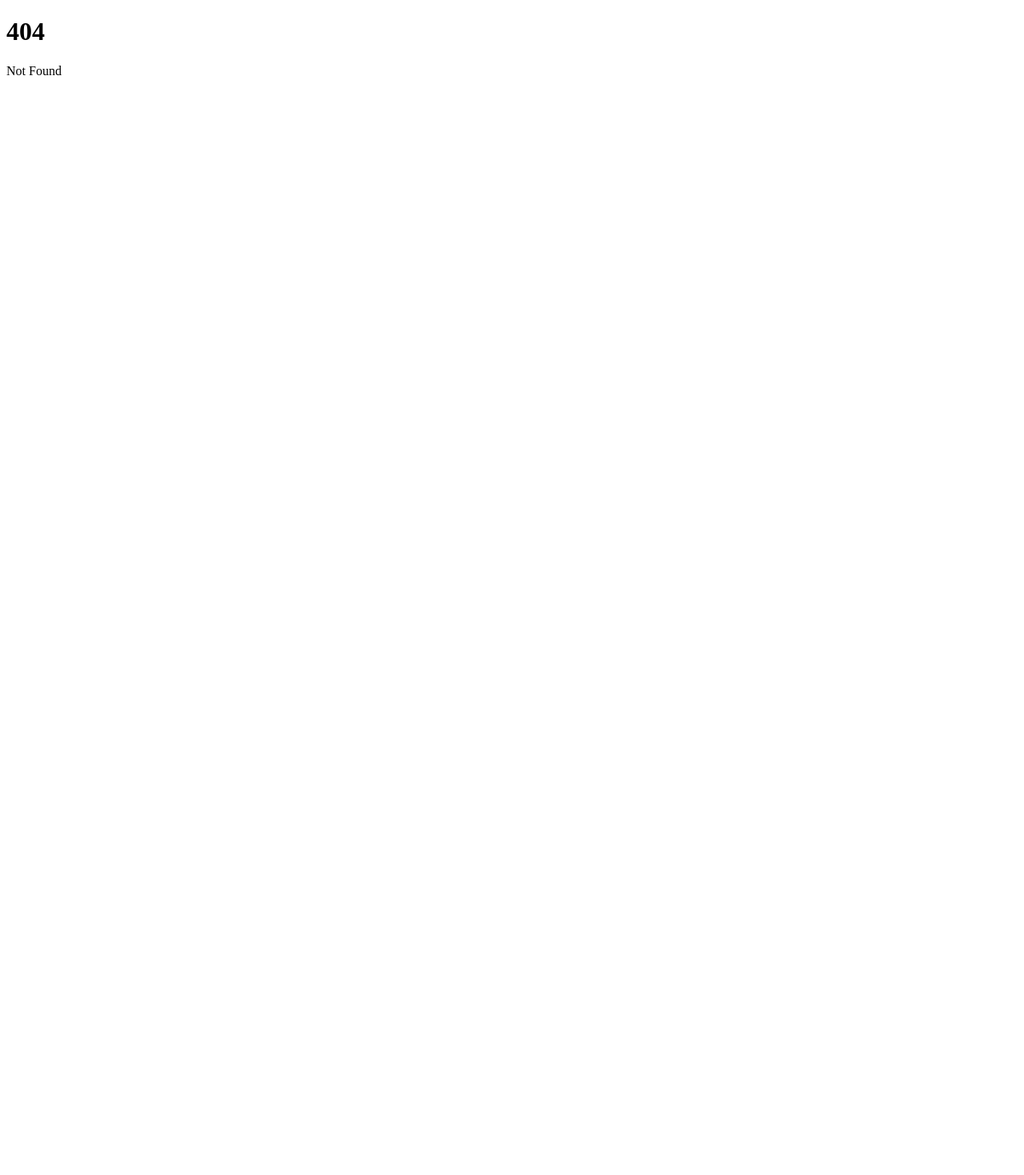
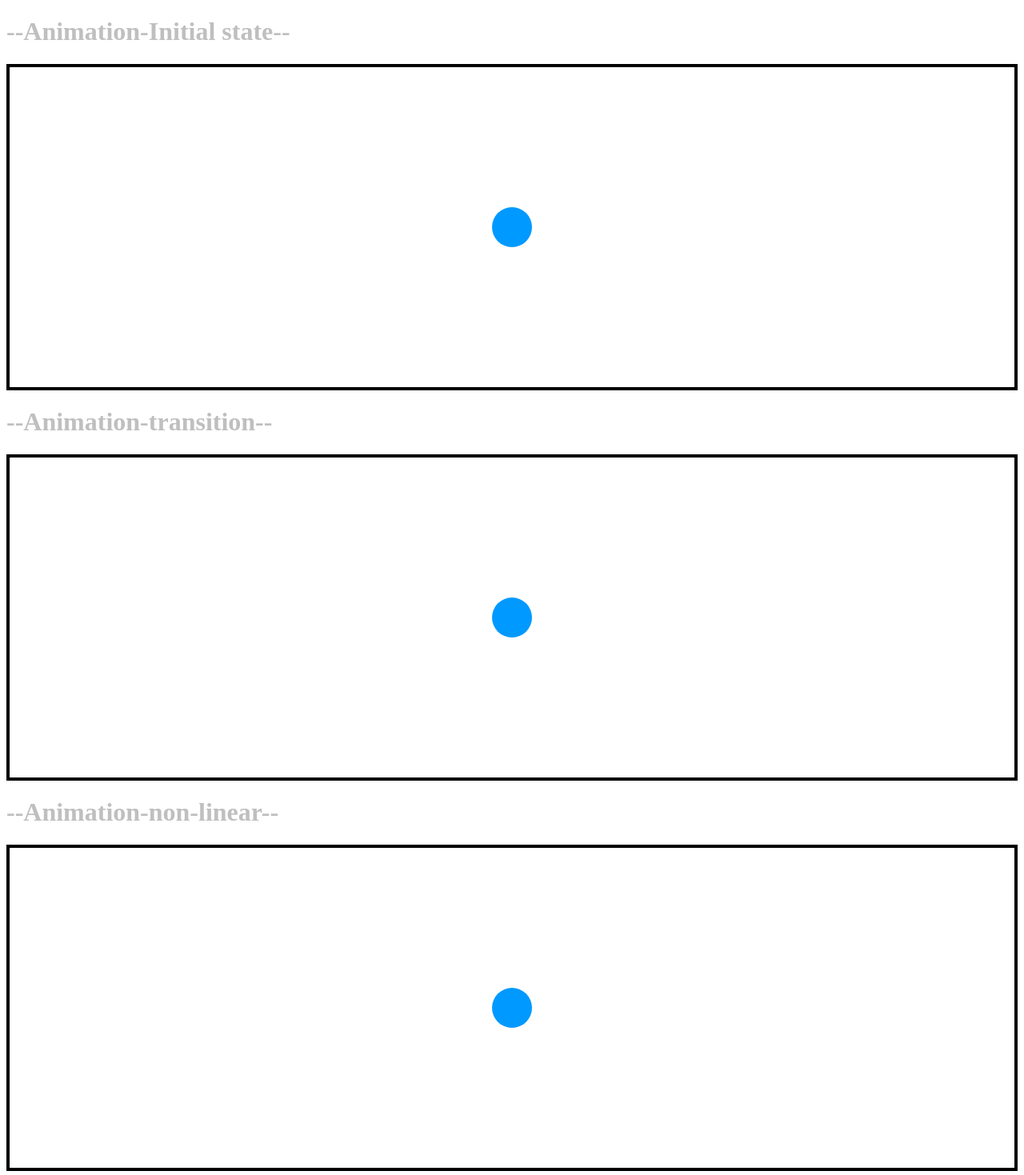
Before and after one commit to ccalobeto/tutorial-svelte, a SvelteKit app: page /animations in a window 1280 px wide. Before the commit this address had no page. Shown: the top 1469 px of the page at 80% size. Before the commit the page ends 800 px from the top, so only its background shows below. Built offline with nearby package versions, Linux system fonts and the light colour scheme.

Commit message:
7.1 Transitions

```diff
--- /dev/null
+++ b/src/routes/animations/+page.svelte
@@ -0,0 +1,87 @@
+<h1>--Animation-Initial state--</h1>
+<section>
+	<div class="pulser"></div>
+</section>
+
+<h1>--Animation-transition--</h1>
+<section class="section-transition">
+	<div class="pulser-transition"></div>
+</section>
+
+<h1>--Animation-non-linear--</h1>
+<section class="section-non-linear">
+	<div class="pulser-non-linear"></div>
+</section>
+
+<style>
+	/*Non linear*/
+	div.pulser-non-linear {
+		width: 50px;
+		height: 50px;
+		background-color: #09f;
+		border-radius: 50%;
+		position: relative;
+		transition-duration: 2s;
+		transition-property: background, scale;
+		transition-timing-function: ease-in-out;
+	}
+
+	div.pulser-non-linear:hover {
+		scale: 2;
+		background: purple;
+		box-shadow: 0 0 10px 10px purple;
+	}
+
+	.section-non-linear {
+		display: grid;
+		place-content: center;
+		min-height: 50vh;
+		border: 4px solid #000;
+	}
+	/*Transition*/
+	div.pulser-transition {
+		width: 50px;
+		height: 50px;
+		background-color: #09f;
+		border-radius: 50%;
+		position: relative;
+		transition-duration: 2s;
+	}
+
+	div.pulser-transition:hover {
+		scale: 2;
+		background: purple;
+		box-shadow: 0 0 10px 10px purple;
+	}
+
+	.section-transition {
+		display: grid;
+		place-content: center;
+		min-height: 50vh;
+		border: 4px solid #000;
+	}
+	/*Inital state*/
+	div.pulser {
+		width: 50px;
+		height: 50px;
+		background-color: #09f;
+		border-radius: 50%;
+		position: relative;
+	}
+
+	div.pulser:hover {
+		scale: 2;
+	}
+
+	section {
+		display: grid;
+		place-content: center;
+		min-height: 50vh;
+		border: 4px solid #000;
+	}
+
+	h1 {
+		color: gray;
+		opacity: 0.5;
+	}
+</style>
```
